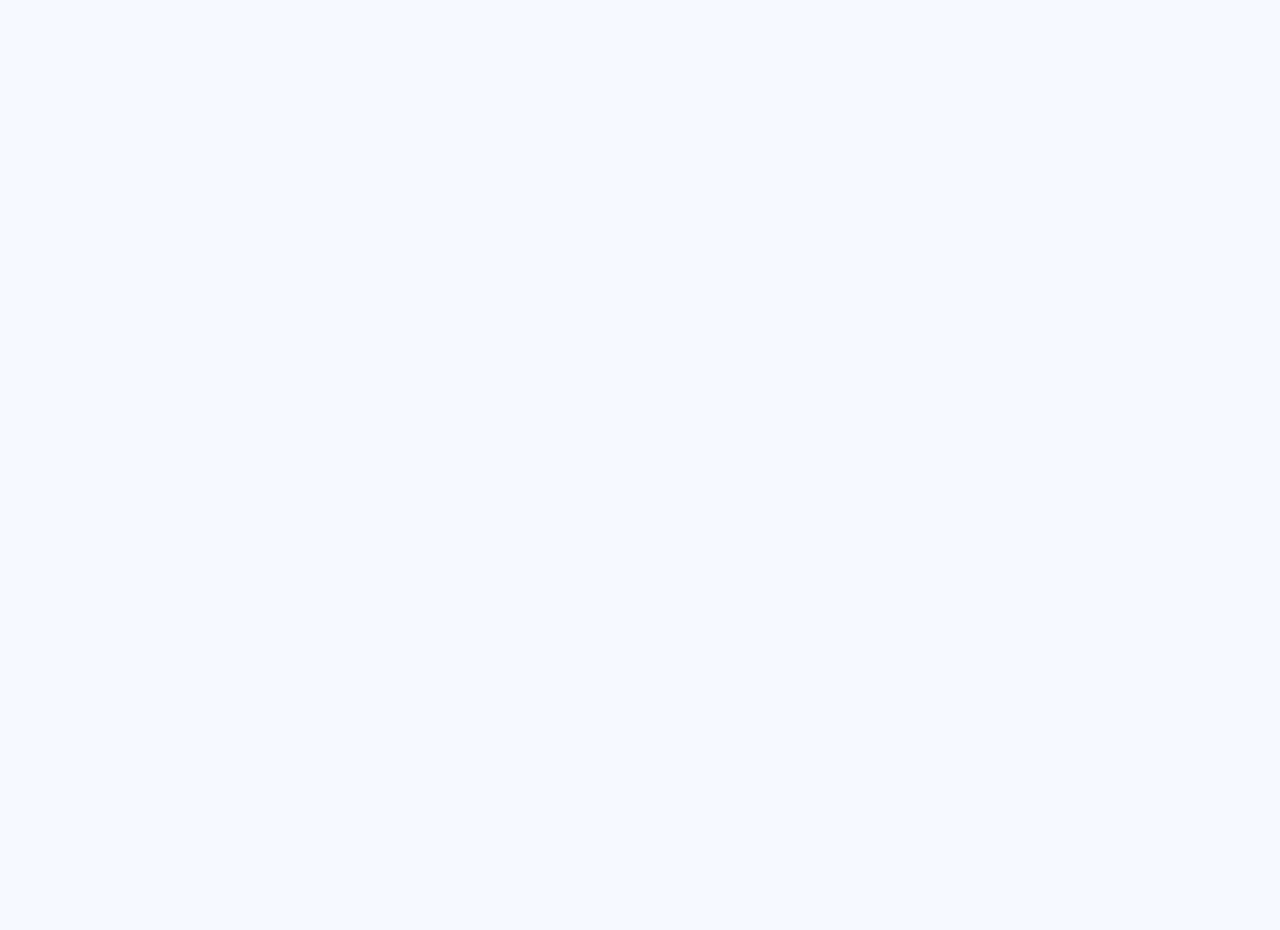
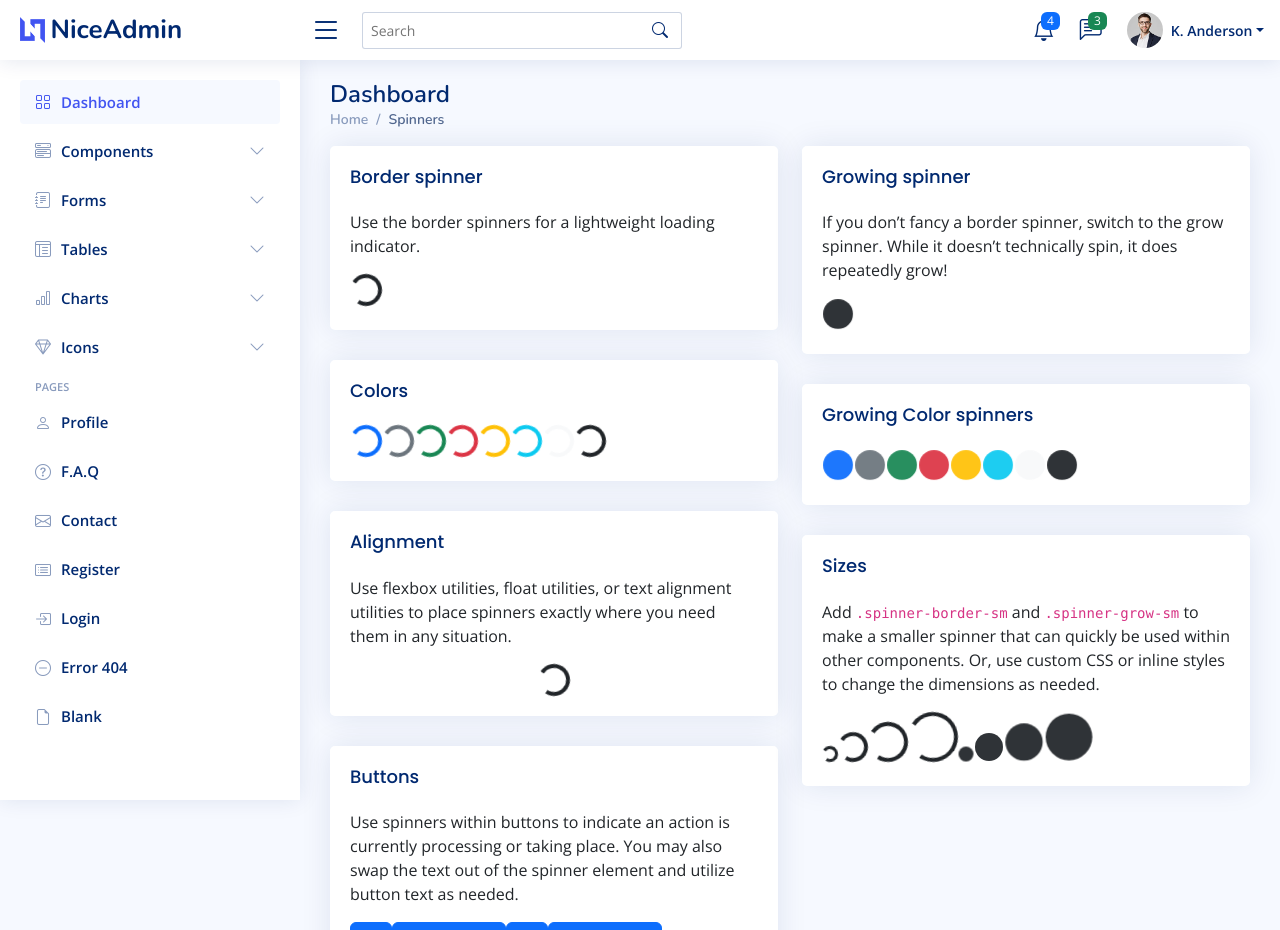
Before and after one commit to amitbd599/admin_bootstrap, a React (Create React App) app: page /components-spinners in a window 1280 px wide. Before the commit this address had no page. Shown: the top 930 px of the page. Before the commit the page ends 800 px from the top, so only its background shows below. Built offline with nearby package versions, Linux system fonts and the light colour scheme.

Commit message:
components-spinners add

```diff
--- a/src/App.js
+++ b/src/App.js
@@ -12,6 +12,7 @@ import ModalPage from "./pages/ModalPage";
 import TabsPage from "./pages/TabsPage";
 import PaginationPage from "./pages/PaginationPage";
 import ProgressPage from "./pages/ProgressPage";
+import SpinnersPage from "./pages/SpinnersPage";
 
 function App() {
   return (
@@ -44,6 +45,7 @@ function App() {
           element={<PaginationPage />}
         />
         <Route exact path='/components-progress' element={<ProgressPage />} />
+        <Route exact path='/components-spinners' element={<SpinnersPage />} />
       </Routes>
     </BrowserRouter>
   );
--- /dev/null
+++ b/src/components/SpinnersInner.jsx
@@ -0,0 +1,227 @@
+import React from "react";
+
+const SpinnersInner = () => {
+  return (
+    <section className='section'>
+      <div className='row'>
+        <div className='col-lg-6'>
+          <div className='card'>
+            <div className='card-body'>
+              <h5 className='card-title'>Border spinner</h5>
+              <p>
+                Use the border spinners for a lightweight loading indicator.
+              </p>
+              {/* Border spinner */}
+              <div className='spinner-border' role='status'>
+                <span className='visually-hidden'>Loading...</span>
+              </div>
+              {/* End Border spinner */}
+            </div>
+          </div>
+          <div className='card'>
+            <div className='card-body'>
+              <h5 className='card-title'>Colors</h5>
+              {/* Color spinners */}
+              <div className='spinner-border text-primary' role='status'>
+                <span className='visually-hidden'>Loading...</span>
+              </div>
+              <div className='spinner-border text-secondary' role='status'>
+                <span className='visually-hidden'>Loading...</span>
+              </div>
+              <div className='spinner-border text-success' role='status'>
+                <span className='visually-hidden'>Loading...</span>
+              </div>
+              <div className='spinner-border text-danger' role='status'>
+                <span className='visually-hidden'>Loading...</span>
+              </div>
+              <div className='spinner-border text-warning' role='status'>
+                <span className='visually-hidden'>Loading...</span>
+              </div>
+              <div className='spinner-border text-info' role='status'>
+                <span className='visually-hidden'>Loading...</span>
+              </div>
+              <div className='spinner-border text-light' role='status'>
+                <span className='visually-hidden'>Loading...</span>
+              </div>
+              <div className='spinner-border text-dark' role='status'>
+                <span className='visually-hidden'>Loading...</span>
+              </div>
+              {/* End Color spinners */}
+            </div>
+          </div>
+          <div className='card'>
+            <div className='card-body'>
+              <h5 className='card-title'>Alignment</h5>
+              <p>
+                Use flexbox utilities, float utilities, or text alignment
+                utilities to place spinners exactly where you need them in any
+                situation.
+              </p>
+              {/* Center aligned spinner */}
+              <div className='d-flex justify-content-center'>
+                <div className='spinner-border' role='status'>
+                  <span className='visually-hidden'>Loading...</span>
+                </div>
+              </div>
+              {/* End Center aligned spinner */}
+            </div>
+          </div>
+          <div className='card'>
+            <div className='card-body'>
+              <h5 className='card-title'>Buttons</h5>
+              <p>
+                Use spinners within buttons to indicate an action is currently
+                processing or taking place. You may also swap the text out of
+                the spinner element and utilize button text as needed.
+              </p>
+              {/* Button spinners */}
+              <button className='btn btn-primary' type='button' disabled=''>
+                <span
+                  className='spinner-border spinner-border-sm'
+                  role='status'
+                  aria-hidden='true'
+                />
+                <span className='visually-hidden'>Loading...</span>
+              </button>
+              <button className='btn btn-primary' type='button' disabled=''>
+                <span
+                  className='spinner-border spinner-border-sm'
+                  role='status'
+                  aria-hidden='true'
+                />
+                Loading...
+              </button>
+              <button className='btn btn-primary' type='button' disabled=''>
+                <span
+                  className='spinner-grow spinner-grow-sm'
+                  role='status'
+                  aria-hidden='true'
+                />
+                <span className='visually-hidden'>Loading...</span>
+              </button>
+              <button className='btn btn-primary' type='button' disabled=''>
+                <span
+                  className='spinner-grow spinner-grow-sm'
+                  role='status'
+                  aria-hidden='true'
+                />
+                Loading...
+              </button>
+              {/* End Button spinners */}
+            </div>
+          </div>
+        </div>
+        <div className='col-lg-6'>
+          <div className='card'>
+            <div className='card-body'>
+              <h5 className='card-title'>Growing spinner</h5>
+              <p>
+                If you don’t fancy a border spinner, switch to the grow spinner.
+                While it doesn’t technically spin, it does repeatedly grow!
+              </p>
+              {/* Growing spinner */}
+              <div className='spinner-grow' role='status'>
+                <span className='visually-hidden'>Loading...</span>
+              </div>
+              {/* End Growing spinner */}
+            </div>
+          </div>
+          <div className='card'>
+            <div className='card-body'>
+              <h5 className='card-title'>Growing Color spinners</h5>
+              {/* Growing Color spinnersr */}
+              <div className='spinner-grow text-primary' role='status'>
+                <span className='visually-hidden'>Loading...</span>
+              </div>
+              <div className='spinner-grow text-secondary' role='status'>
+                <span className='visually-hidden'>Loading...</span>
+              </div>
+              <div className='spinner-grow text-success' role='status'>
+                <span className='visually-hidden'>Loading...</span>
+              </div>
+              <div className='spinner-grow text-danger' role='status'>
+                <span className='visually-hidden'>Loading...</span>
+              </div>
+              <div className='spinner-grow text-warning' role='status'>
+                <span className='visually-hidden'>Loading...</span>
+              </div>
+              <div className='spinner-grow text-info' role='status'>
+                <span className='visually-hidden'>Loading...</span>
+              </div>
+              <div className='spinner-grow text-light' role='status'>
+                <span className='visually-hidden'>Loading...</span>
+              </div>
+              <div className='spinner-grow text-dark' role='status'>
+                <span className='visually-hidden'>Loading...</span>
+              </div>
+              {/* End Growing Color spinners */}
+            </div>
+          </div>
+          <div className='card'>
+            <div className='card-body'>
+              <h5 className='card-title'>Sizes</h5>
+              <p>
+                Add <code>.spinner-border-sm</code> and{" "}
+                <code>.spinner-grow-sm</code> to make a smaller spinner that can
+                quickly be used within other components. Or, use custom CSS or
+                inline styles to change the dimensions as needed.
+              </p>
+              {/* Sized spinners */}
+              <div className='spinner-border spinner-border-sm' role='status'>
+                <span className='visually-hidden'>Loading...</span>
+              </div>
+              <div
+                className='spinner-border'
+                style={{ width: 30, height: 30 }}
+                role='status'
+              >
+                <span className='visually-hidden'>Loading...</span>
+              </div>
+              <div
+                className='spinner-border'
+                style={{ width: 40, height: 40 }}
+                role='status'
+              >
+                <span className='visually-hidden'>Loading...</span>
+              </div>
+              <div
+                className='spinner-border'
+                style={{ width: 50, height: 50 }}
+                role='status'
+              >
+                <span className='visually-hidden'>Loading...</span>
+              </div>
+              <div className='spinner-grow spinner-grow-sm' role='status'>
+                <span className='visually-hidden'>Loading...</span>
+              </div>
+              <div
+                className='spinner-grow'
+                style={{ width: 30, height: 30 }}
+                role='status'
+              >
+                <span className='visually-hidden'>Loading...</span>
+              </div>
+              <div
+                className='spinner-grow'
+                style={{ width: 40, height: 40 }}
+                role='status'
+              >
+                <span className='visually-hidden'>Loading...</span>
+              </div>
+              <div
+                className='spinner-grow'
+                style={{ width: 50, height: 50 }}
+                role='status'
+              >
+                <span className='visually-hidden'>Loading...</span>
+              </div>
+              {/* End Sized spinners */}
+            </div>
+          </div>
+        </div>
+      </div>
+    </section>
+  );
+};
+
+export default SpinnersInner;
--- /dev/null
+++ b/src/pages/SpinnersPage.jsx
@@ -0,0 +1,18 @@
+import React from "react";
+import MasterLayout from "../layout/MasterLayout";
+import Breadcrumb from "../components/Breadcrumb";
+import SpinnersInner from "../components/SpinnersInner";
+
+const SpinnersPage = () => {
+  return (
+    <MasterLayout>
+      {/* Breadcrumb */}
+      <Breadcrumb title={"Spinners"} />
+
+      {/* SpinnersInner */}
+      <SpinnersInner />
+    </MasterLayout>
+  );
+};
+
+export default SpinnersPage;
```
